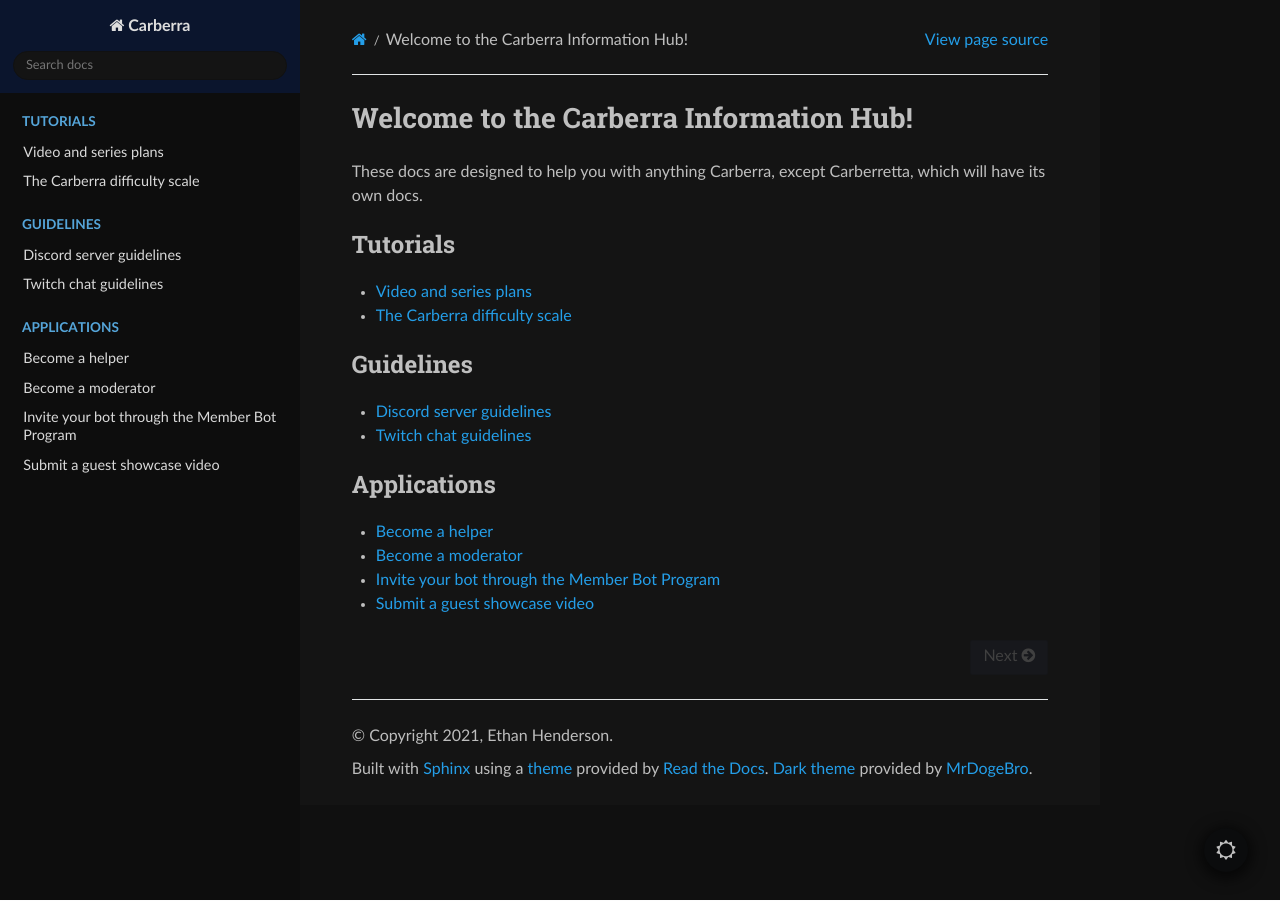
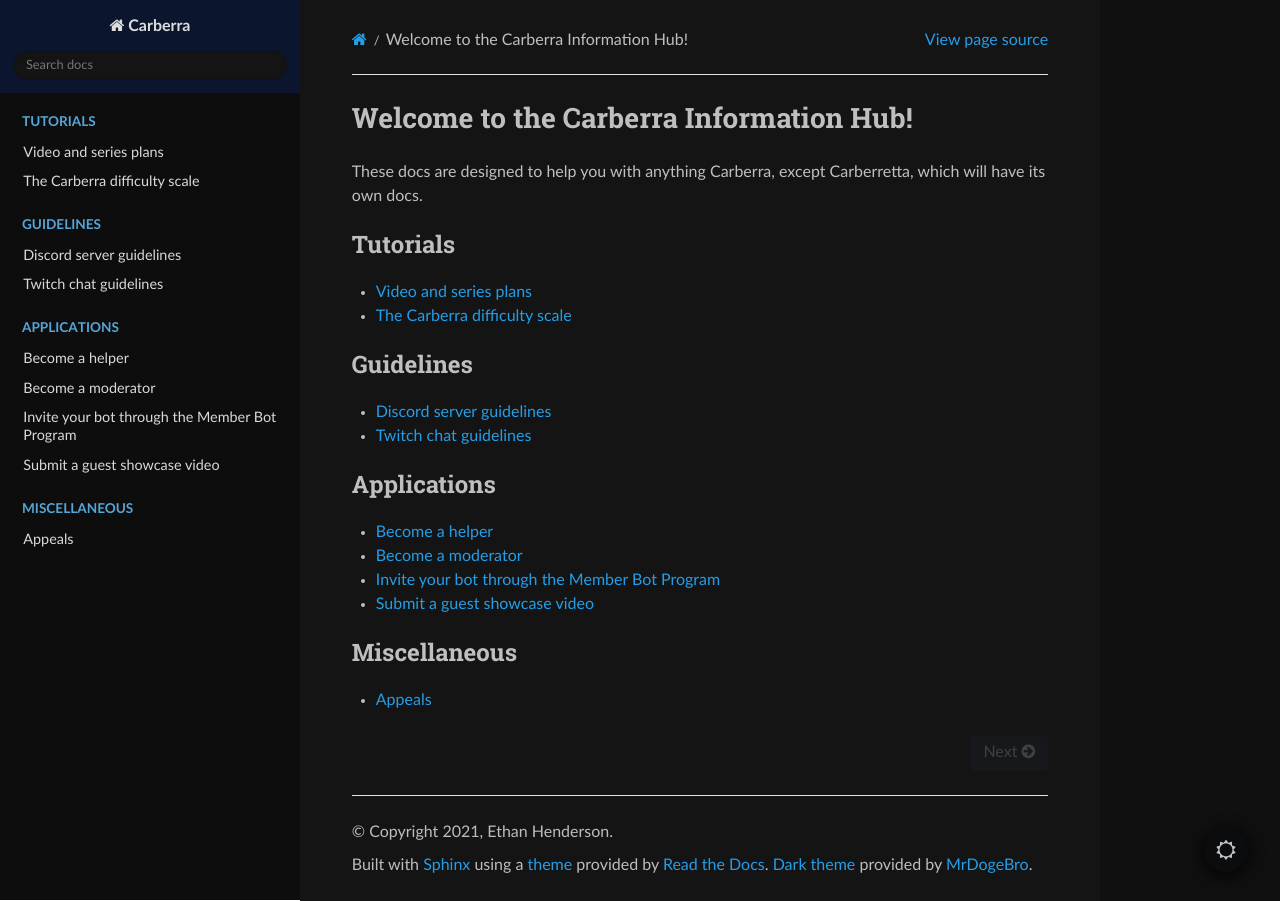
Before and after one commit to Carberra/docs, a Sphinx documentation site: the page built from docs/index.rst, in a window 1280 px wide. Built offline with Sphinx 7.4.7 and the Read the Docs theme 2.0.0, drawn with Linux system fonts in a browser that asks for light colours.

Commit message:
Add appeals and dependencies

```diff
--- a/docs/index.rst
+++ b/docs/index.rst
@@ -25,3 +25,9 @@ These docs are designed to help you with anything Carberra, except Carberretta,
     applications/mod
     applications/bot
     applications/guest
+
+.. toctree::
+    :maxdepth: 1
+    :caption: Miscellaneous
+
+    misc/appeals
--- /dev/null
+++ b/docs/misc/appeals.rst
@@ -0,0 +1,4 @@
+Appeals
+#######
+
+You can `appeal a warning <https://forms.gle/QoW6DMsd8RGd7HfJ8>`_ or `appeal a ban <https://forms.gle/f8gfP6HZGuMSJkwM7>`_ if you feel action was taken against you unfairly. If you received a warning that resulted in a ban, you should appeal the ban -- the warning will be revoked automatically.
--- a/docs/requirements.txt
+++ b/docs/requirements.txt
@@ -1 +1 @@
-sphinx_rtd_dark_mode>=1.1.1
+sphinx_rtd_dark_mode==1.2.2
--- /dev/null
+++ b/requirements.txt
@@ -0,0 +1,3 @@
+sphinx==4.0.2
+sphinx-rtd-theme==0.5.2
+sphinx-rtd-dark-mode==1.2.2
```
